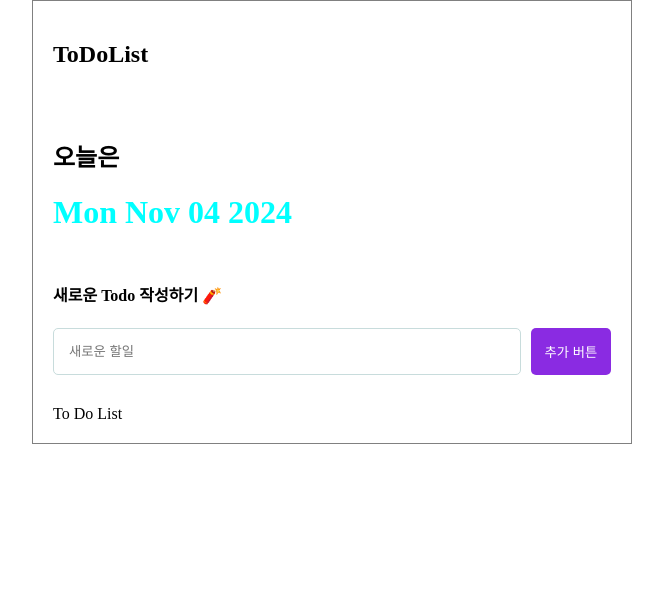
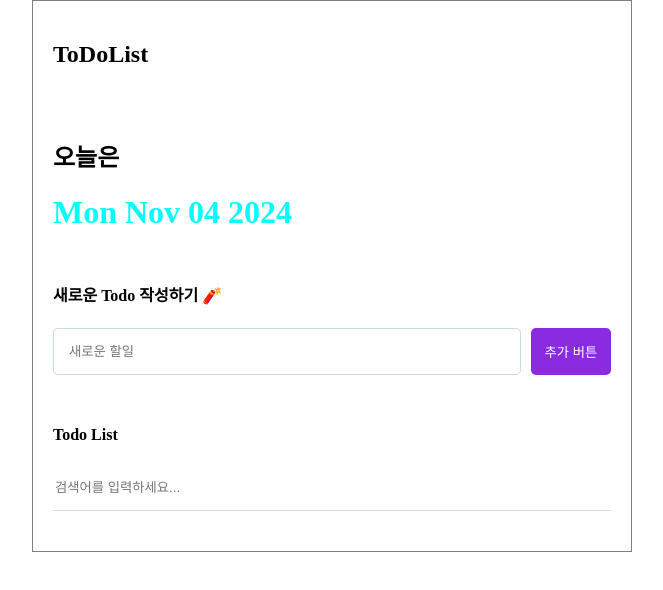
Before and after one commit to djadudwns12/react-todolistex, a React (Create React App) app: page / in a window 1280 px wide. Shown: the top 590 px of the page, without its empty margins (308-971 px from the left). Built offline with nearby package versions, Linux system fonts and the light colour scheme.

Commit message:
feat : TodoList 컴포넌트 생성및 추가

```diff
--- a/src/App.js
+++ b/src/App.js
@@ -1,6 +1,7 @@
 import './App.css';
 import Header from './component/Header';
 import TodoEditor from './component/TodoEditor';
+import TodoList from './component/TodoList';
 
 function App() {
   return (
@@ -12,7 +13,9 @@ function App() {
       <div>
         <TodoEditor />
       </div>
-      <div>To Do List</div>
+      <div>
+        <TodoList />
+      </div>
     </div>
   );
 }
--- /dev/null
+++ b/src/component/TodoList.css
@@ -0,0 +1,14 @@
+.TodoList .searchBar {
+  margin-bottom: 20px;
+  width: 100%;
+  border: none;
+  border-bottom: 1px solid rgb(220, 220, 220);
+  box-sizing: border-box;
+  padding-top: 15px;
+  padding-bottom: 15px;
+}
+
+.TodoList .searchBar:focus {
+  outline: none;
+  border-bottom: 1px solid salmon;
+}
--- /dev/null
+++ b/src/component/TodoList.js
@@ -0,0 +1,15 @@
+import './TodoList.css';
+const TodoList = () => {
+  return (
+    <div className="TodoList">
+      <h4>Todo List</h4>
+      <input
+        className="searchBar"
+        placeholder="검색어를 입력하세요..."
+        type="text"
+      />
+    </div>
+  );
+};
+
+export default TodoList;
```
